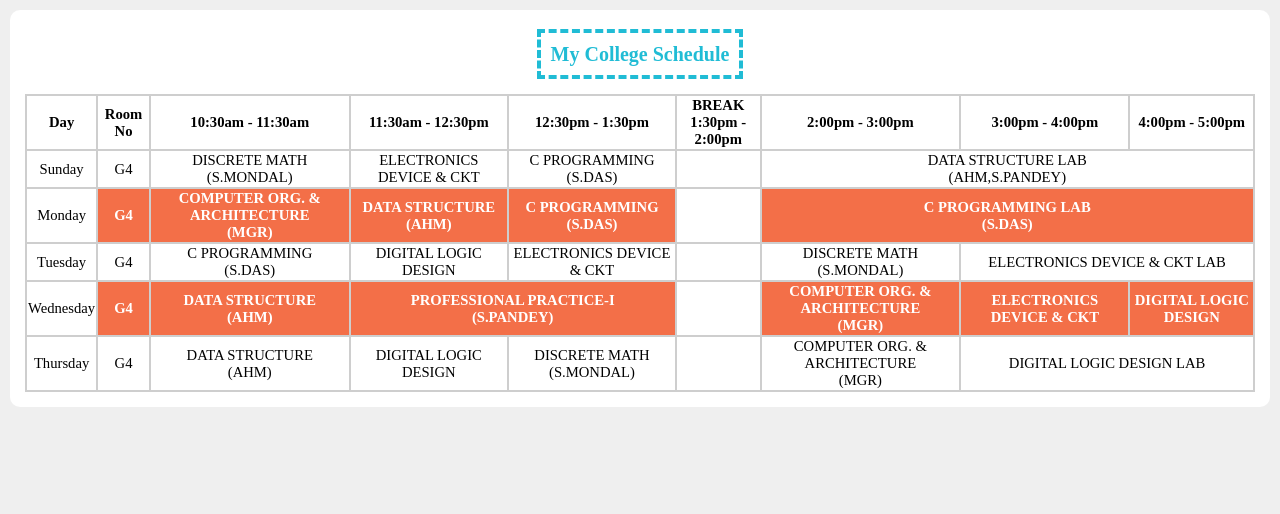
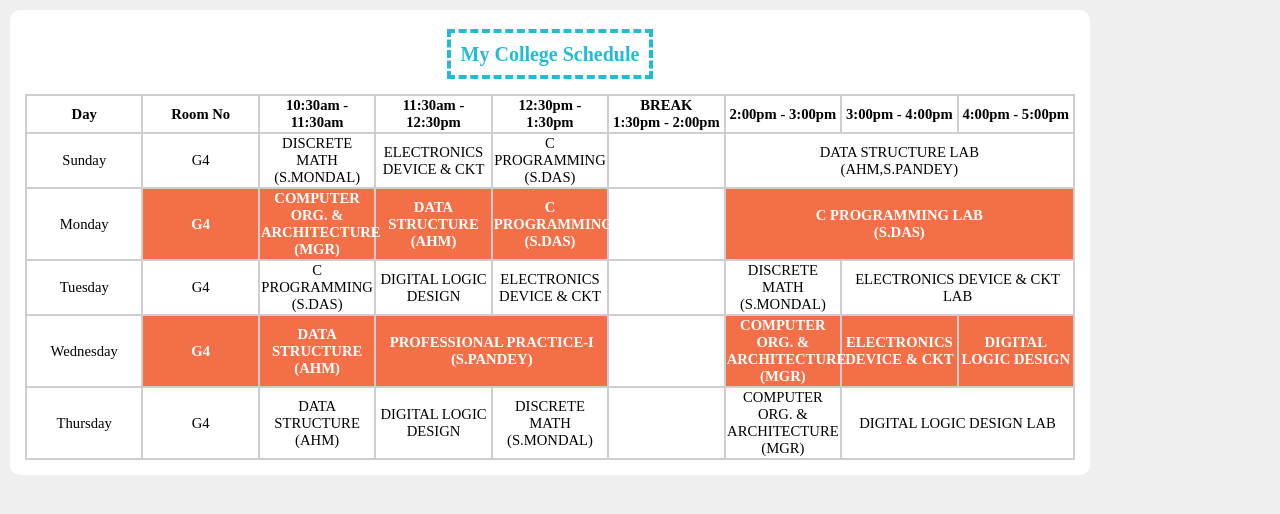
Before and after one commit to mrinjamul/college-schedule, a React (Create React App) app: page / in a window 1280 px wide. Shown: the top 514 px of the page. Built offline with nearby package versions, Linux system fonts and the light colour scheme.

Commit message:
updated css

```diff
--- a/src/App.css
+++ b/src/App.css
@@ -1,8 +1,10 @@
 html {
+    align-content: center;
     margin: 0;
     padding: 0;
 }
 body {
+    width: 1080px;
     font-family: 'Handlee', cursive;
     font-size: 13pt;
     background-color: #efefef;
--- a/src/components/Schedule.css
+++ b/src/components/Schedule.css
@@ -1,6 +1,5 @@
 table {
-    align-self: center;
-    width: 1080;
+    width: 100%;
     font-size: 11pt;
     empty-cells: hide;
 }
```
